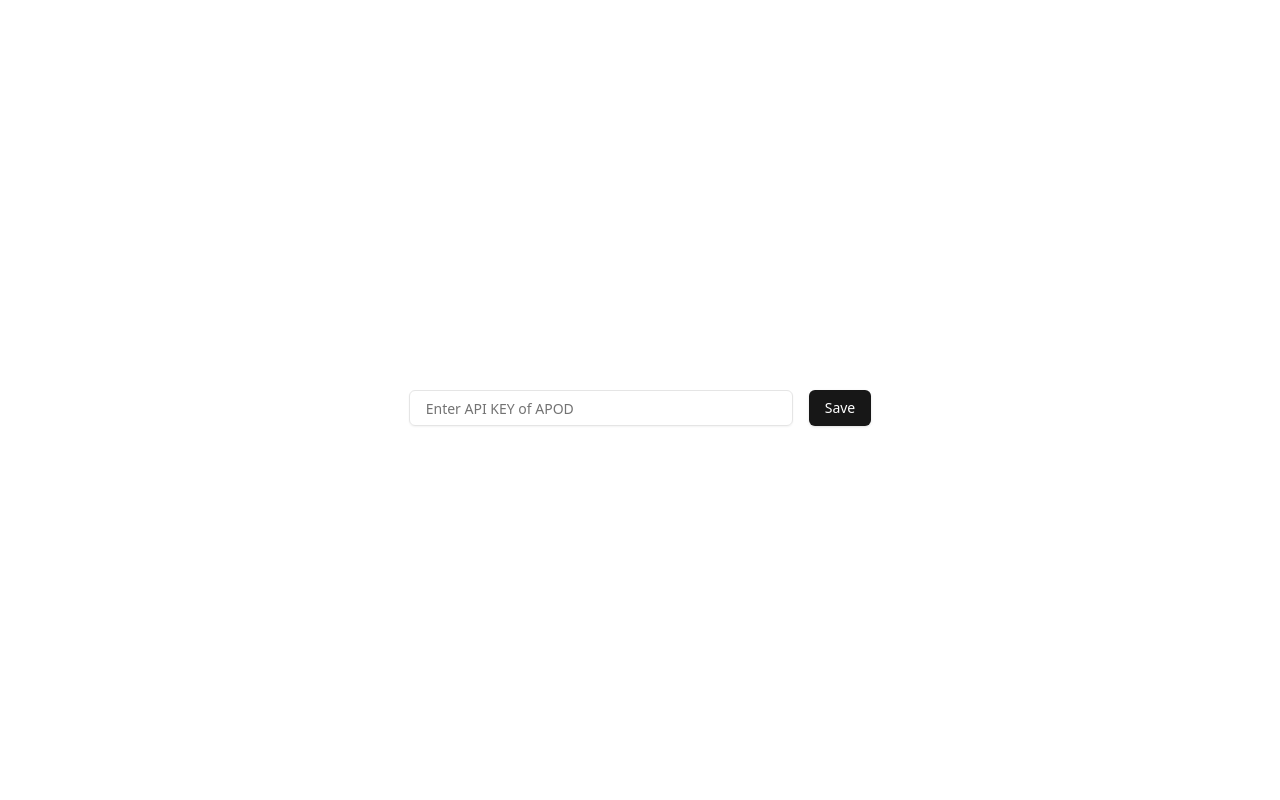
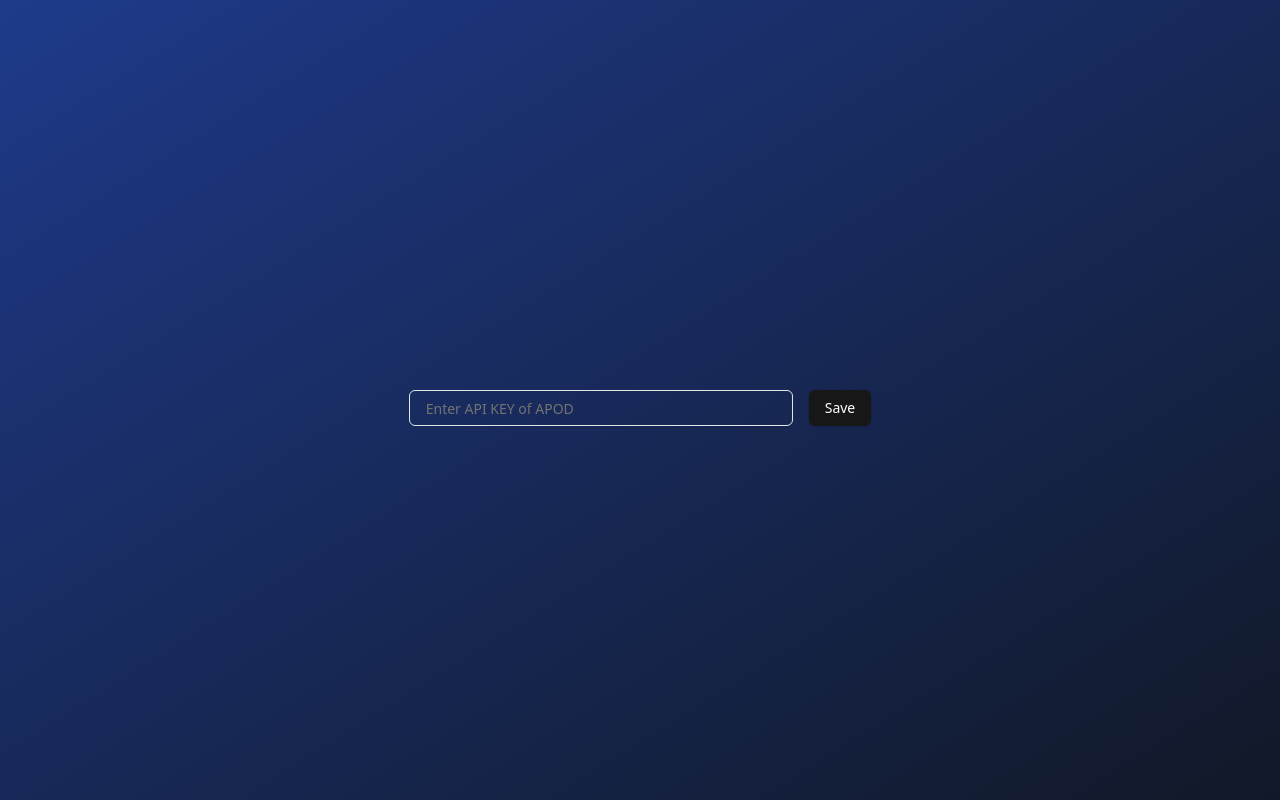
Before and after one commit to aYukiYoshida/t2wfa, a React (Vite) app: page / in a window 1280 px wide. Built offline with nearby package versions, Linux system fonts and the light colour scheme.

Commit message:
feat: add input key component

```diff
--- a/src/App.tsx
+++ b/src/App.tsx
@@ -1,47 +1,19 @@
 import {useState} from "react";
 import {ImageCard} from "./components/ui/image-card";
-import {Button} from "@/components/ui/button";
-import {Input} from "@/components/ui/input";
-import setCookie from "@/utils/cookie/setCookie";
+import {InputKey} from "./components/ui/input-key";
 import getCookie from "@/utils/cookie/getCookie";
 
 function App() {
-  const [inputKeyValue, setInputKeyValue] = useState<string>("");
   const [showImageCard, setShowImageCard] = useState<boolean>(false);
 
-  const handleInputKeyChange = (event: React.ChangeEvent<HTMLInputElement>) => {
-    setInputKeyValue(event.target.value);
-  };
-
-  const handleSaveKeyClick = () => {
-    setCookie("key", inputKeyValue);
-    setShowImageCard(true);
-  };
-
   return (
-    <>
-      {!showImageCard && (
-        <div className="flex items-center justify-center min-h-screen">
-          <div className="flex items-center space-x-4">
-            <Input
-              type="text"
-              className="w-96 mt-4 px-4 py-2"
-              value={inputKeyValue}
-              onChange={handleInputKeyChange}
-              placeholder="Enter API KEY of APOD"
-            />
-            <Button
-              onClick={handleSaveKeyClick}
-              className="mt-4 px-4 py-2 text-white rounded-md hover:bg-gray-700"
-            >
-              Save
-            </Button>
-          </div>
-        </div>
+    <div className="flex items-center justify-center min-h-screen bg-gradient-to-br from-blue-900 to-gray-900">
+      {showImageCard ? (
+        <ImageCard apiKey={getCookie("key")} />
+      ) : (
+        <InputKey setShowImageCard={setShowImageCard} />
       )}
-      {showImageCard && <ImageCard apiKey={getCookie("key")}></ImageCard>}
-      {}
-    </>
+    </div>
   );
 }
 
--- a/src/components/ui/image-card.tsx
+++ b/src/components/ui/image-card.tsx
@@ -19,7 +19,6 @@ interface ImageCardProps {
 
 const ImageCard: FC<ImageCardProps> = ({apiKey}) => {
   const [image, setImage] = useState<Image | null>(null);
-  // 8HokFb6dsXwHYxoZlKLhrDtsD9cJ08KK76hFMbuE
   const url = apiKey
     ? `https://api.nasa.gov/planetary/apod?api_key=${apiKey}`
     : `https://api.nasa.gov/planetary/apod?api_key=DEMO_KEY`;
@@ -34,7 +33,6 @@ const ImageCard: FC<ImageCardProps> = ({apiKey}) => {
   if (!image) return <div>Loading...</div>;
 
   return (
-    <div className="flex items-center justify-center min-h-screen bg-gradient-to-br from-blue-900 to-gray-900">
     <Card className="w-full max-w-md bg-gradient-to-br from-gray-900 to-gray-800 text-white shadow-xl">
       <CardContent className="p-6">
         <div className="relative aspect-square mb-6 overflow-hidden rounded-lg shadow-2xl">
@@ -45,16 +43,12 @@ const ImageCard: FC<ImageCardProps> = ({apiKey}) => {
           />
         </div>
         <div className="text-center mb-6">
-            <h2 className="text-2xl font-bold text-white mb-1">
-              {image.title}
-            </h2>
+          <h2 className="text-2xl font-bold text-white mb-1">{image.title}</h2>
           <p className="text-gray-400">&copy; {image.copyright}</p>
           <ExpandableText text={image.explanation}></ExpandableText>
         </div>
       </CardContent>
     </Card>
-      <div></div>
-    </div>
   );
 };
 
--- /dev/null
+++ b/src/components/ui/input-key.tsx
@@ -0,0 +1,41 @@
+import {useState, FC, Dispatch} from "react";
+import {Button} from "@/components/ui/button";
+import {Input} from "@/components/ui/input";
+import setCookie from "@/utils/cookie/setCookie";
+
+interface InputKeyProps {
+  setShowImageCard: Dispatch<boolean>;
+}
+
+const InputKey: FC<InputKeyProps> = ({setShowImageCard}) => {
+  const [inputKeyValue, setInputKeyValue] = useState<string>("");
+
+  const handleInputKeyChange = (event: React.ChangeEvent<HTMLInputElement>) => {
+    setInputKeyValue(event.target.value);
+  };
+
+  const handleSaveKeyClick = () => {
+    setCookie("key", inputKeyValue);
+    setShowImageCard(true);
+  };
+
+  return (
+    <div className="flex items-center space-x-4">
+      <Input
+        type="text"
+        className="w-96 mt-4 px-4 py-2"
+        value={inputKeyValue}
+        onChange={handleInputKeyChange}
+        placeholder="Enter API KEY of APOD"
+      />
+      <Button
+        onClick={handleSaveKeyClick}
+        className="mt-4 px-4 py-2 text-white rounded-md hover:bg-gray-700"
+      >
+        Save
+      </Button>
+    </div>
+  );
+};
+
+export {InputKey};
```
Lines whose indentation alone changed are shown as unchanged.
